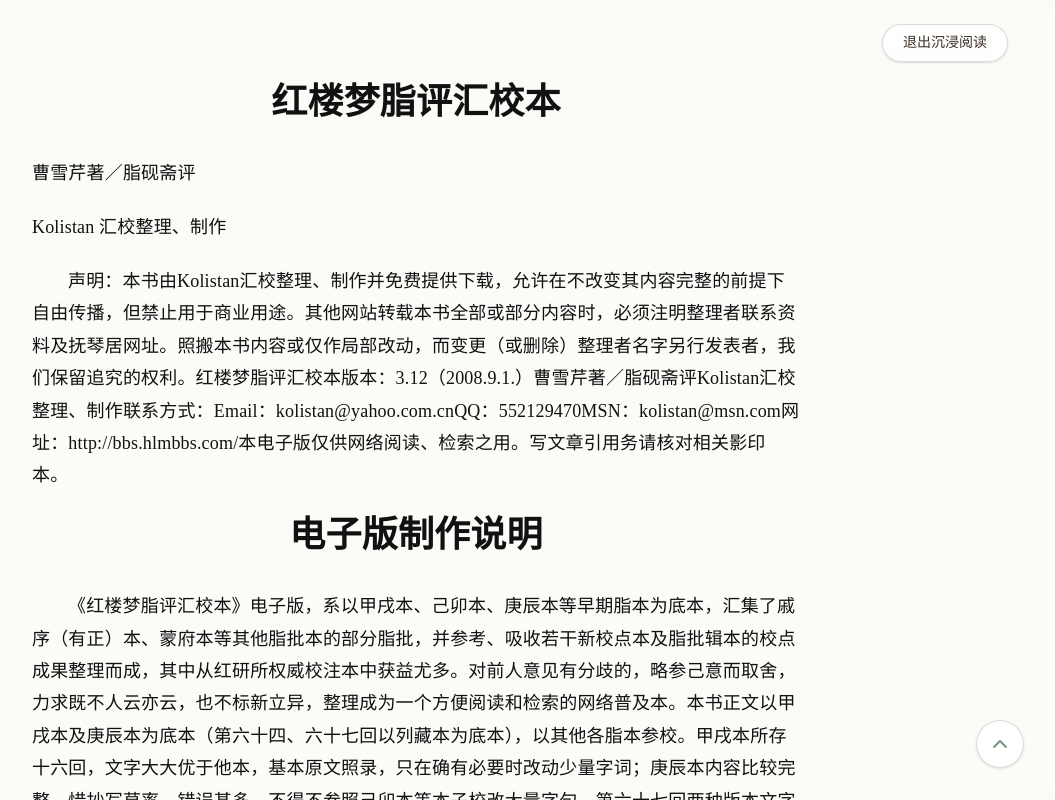
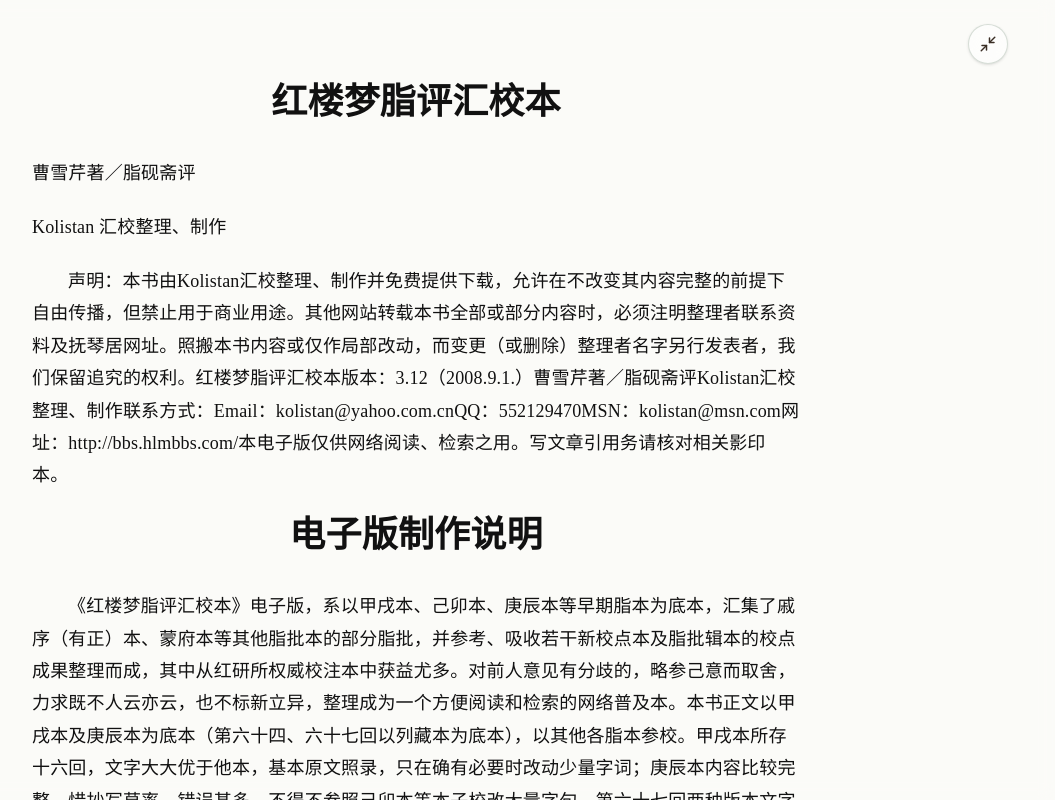
Before and after one commit to zzyhdu/hongloumeng, a React (Vite) app: page / in a window 1280 px wide. Both pictures are taken after a click on the button "沉浸阅读". Shown: the whole page, without its empty margins (224-1279 px from the left). Built offline with nearby package versions, Linux system fonts and the light colour scheme.

Commit message:
style(ui): refine zen mode toggle buttons and remove scroll-to-top

```diff
--- a/src/App.tsx
+++ b/src/App.tsx
@@ -5,7 +5,7 @@ import { Sidebar } from './components/layout/Sidebar';
 import { Header } from './components/layout/Header';
 import { ReaderPane } from './components/reader/ReaderPane';
 import { cn } from './lib/utils';
-import { X } from 'lucide-react';
+import { X, Minimize2 } from 'lucide-react';
 
 export default function App() {
   const {
@@ -197,9 +197,10 @@ export default function App() {
                 animate={{ opacity: 1, scale: 1 }}
                 exit={{ opacity: 0, scale: 0.9 }}
                 onClick={() => setZenMode(false)}
-                className="fixed top-6 right-6 sm:right-8 lg:right-12 z-50 rounded-full border border-xiaoxiang-celadon/30 bg-white/80 px-5 py-2 text-sm font-serif text-xiaoxiang-bamboo shadow-sm backdrop-blur transition-colors hover:bg-xiaoxiang-celadon hover:text-white"
+                className="fixed top-6 right-6 sm:right-8 lg:right-12 z-50 flex h-10 w-10 items-center justify-center rounded-full border border-xiaoxiang-celadon/30 bg-white/50 text-xiaoxiang-bamboo shadow-sm backdrop-blur-md transition-all hover:bg-xiaoxiang-celadon hover:text-white"
+                title="退出沉浸阅读"
               >
-                退出沉浸阅读
+                <Minimize2 size={18} />
               </motion.button>
             )}
           </AnimatePresence>
--- a/src/components/layout/Header.tsx
+++ b/src/components/layout/Header.tsx
@@ -1,4 +1,4 @@
-import { Menu, X, BookOpen, Settings2 } from 'lucide-react';
+import { Menu, X, BookOpen, Maximize2 } from 'lucide-react';
 import { cn } from '../../lib/utils';
 import type { VersionMeta } from '../../hooks/useReaderState';
 
@@ -100,7 +100,7 @@ export function Header({
             className="flex items-center gap-2 rounded-full border border-xiaoxiang-celadon/30 px-4 py-1.5 text-sm text-xiaoxiang-bamboo transition-colors hover:bg-xiaoxiang-celadon/10 hover:text-xiaoxiang-ink"
             title="沉浸阅读"
           >
-            <Settings2 size={16} />
+            <Maximize2 size={16} />
             <span className="hidden sm:inline">沉浸阅读</span>
           </button>
         </div>
--- a/src/components/reader/JsonReaderPane.tsx
+++ b/src/components/reader/JsonReaderPane.tsx
@@ -130,13 +130,6 @@ export function JsonReaderPane({
         )}
       </article>
 
-      <button
-        onClick={scrollToTop}
-        className="fixed bottom-8 right-8 flex h-12 w-12 items-center justify-center rounded-full bg-white/80 border border-xiaoxiang-celadon/30 text-xiaoxiang-celadon shadow-sm backdrop-blur transition-all hover:bg-xiaoxiang-celadon hover:text-white focus:outline-none focus:ring-2 focus:ring-xiaoxiang-celadon focus:ring-offset-2"
-        aria-label="回顶部"
-      >
-        <ChevronUp className="h-6 w-6" />
-      </button>
     </div>
   );
 }
```
